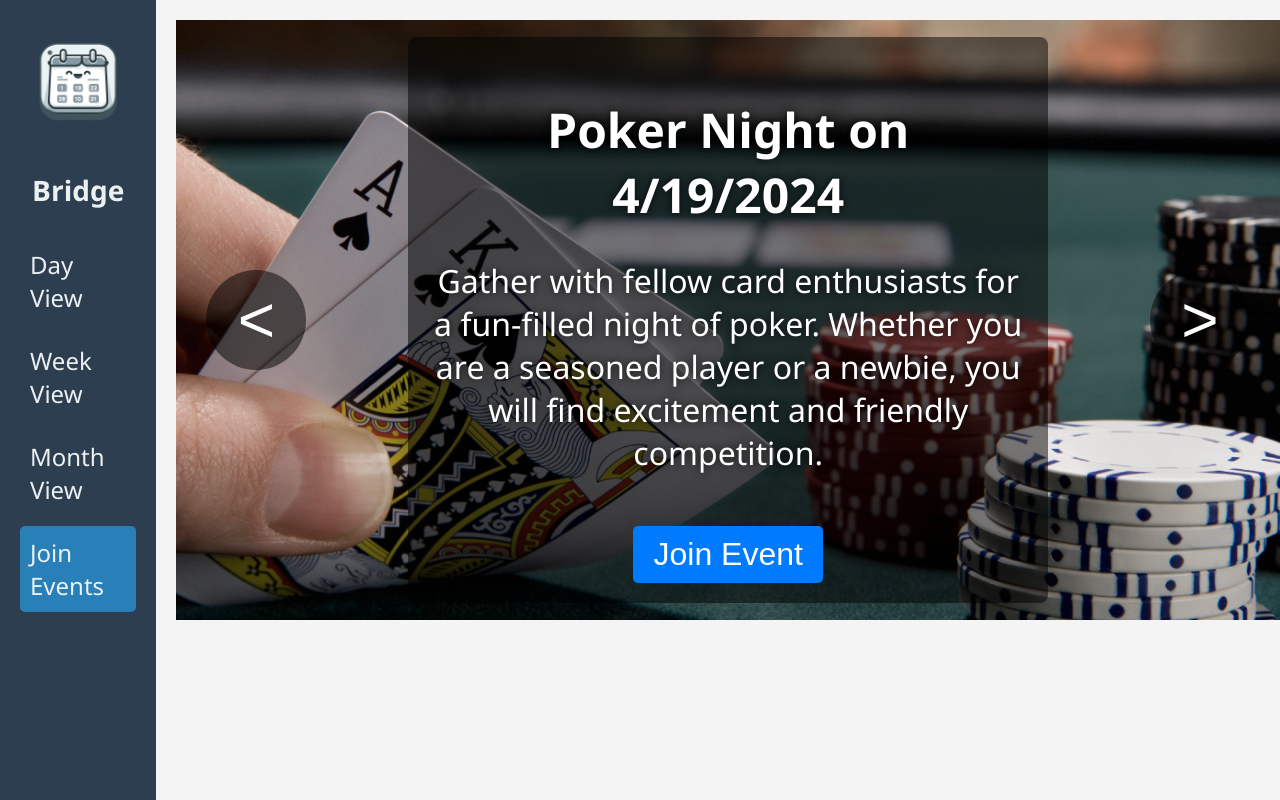
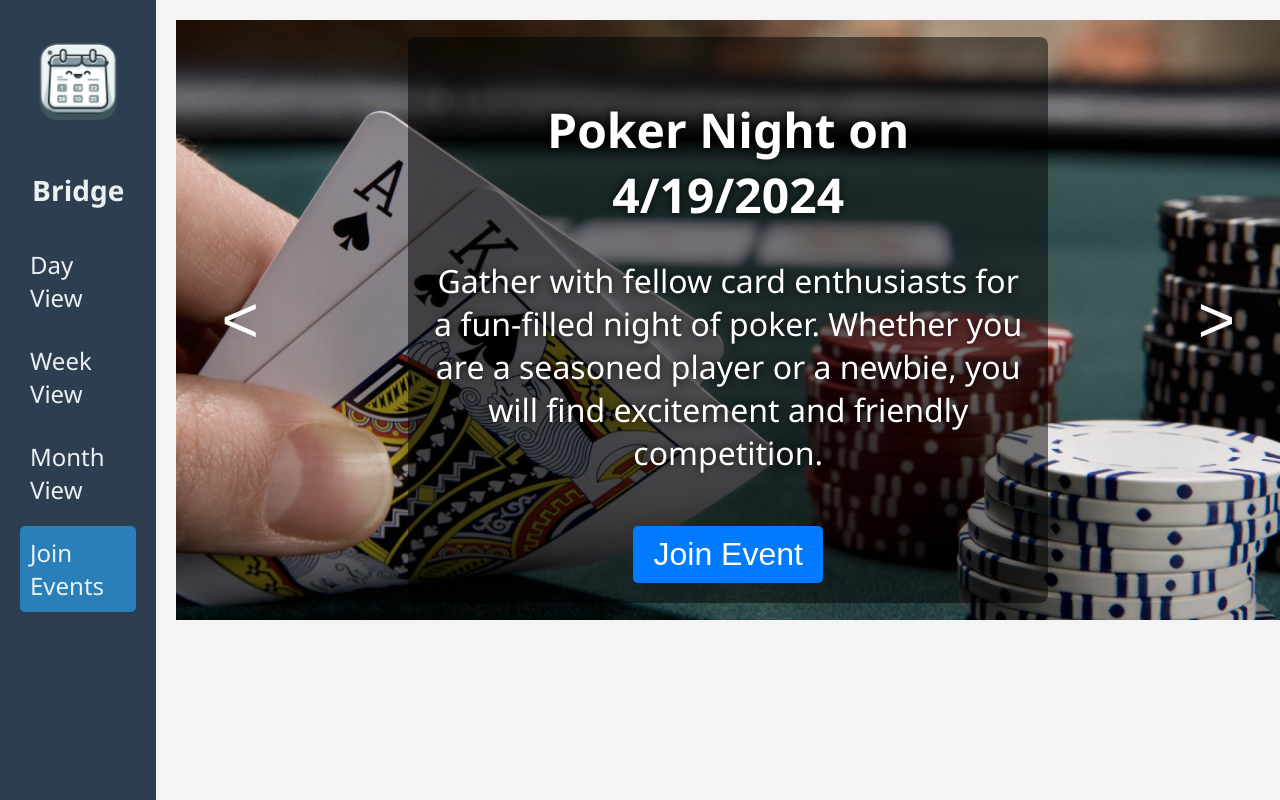
Before and after one commit to jonliu03/Ger-i, a React (Create React App) app: page /community in a window 1280 px wide. Built offline with nearby package versions, Linux system fonts and the light colour scheme; no server answers.

Commit message:
Updated overflow styling for community slider

```diff
--- a/src/views/CommunityEvents.css
+++ b/src/views/CommunityEvents.css
@@ -67,25 +67,18 @@
     top: 50%;
     transform: translateY(-50%);
     color: white;
-    font-size: 24px; /* Large size for visibility */
-    background: rgba(0, 0, 0, 0.5); /* Semi-transparent black for contrast */
-    border: none;
-    padding: 10px 20px;
+    font-size: 24px; /* Adjust size as needed */
+    background: none; /* Remove the background */
+    border: none; /* Remove border styling */
+    padding: 10px 15px; /* Adjust padding as needed */
     cursor: pointer;
-    border-radius: 50%; /* Makes the button circular */
-    width: 100px; /* Fixed width */
-    height: 100px; /* Fixed height */
-    display: flex;
-    align-items: center;
-    justify-content: center;
-    text-align: center;
     z-index: 10;
-    transition: background-color 0.3s;
+    transition: color 0.3s;
     font-size: 4rem;
   }
 
   .toggle-button:hover {
-    background-color: rgba(0, 0, 0, 0.8); /* Darken on hover for feedback */
+    color: #ccc; /* Lighter color on hover for visibility */
   }
 
 
```
